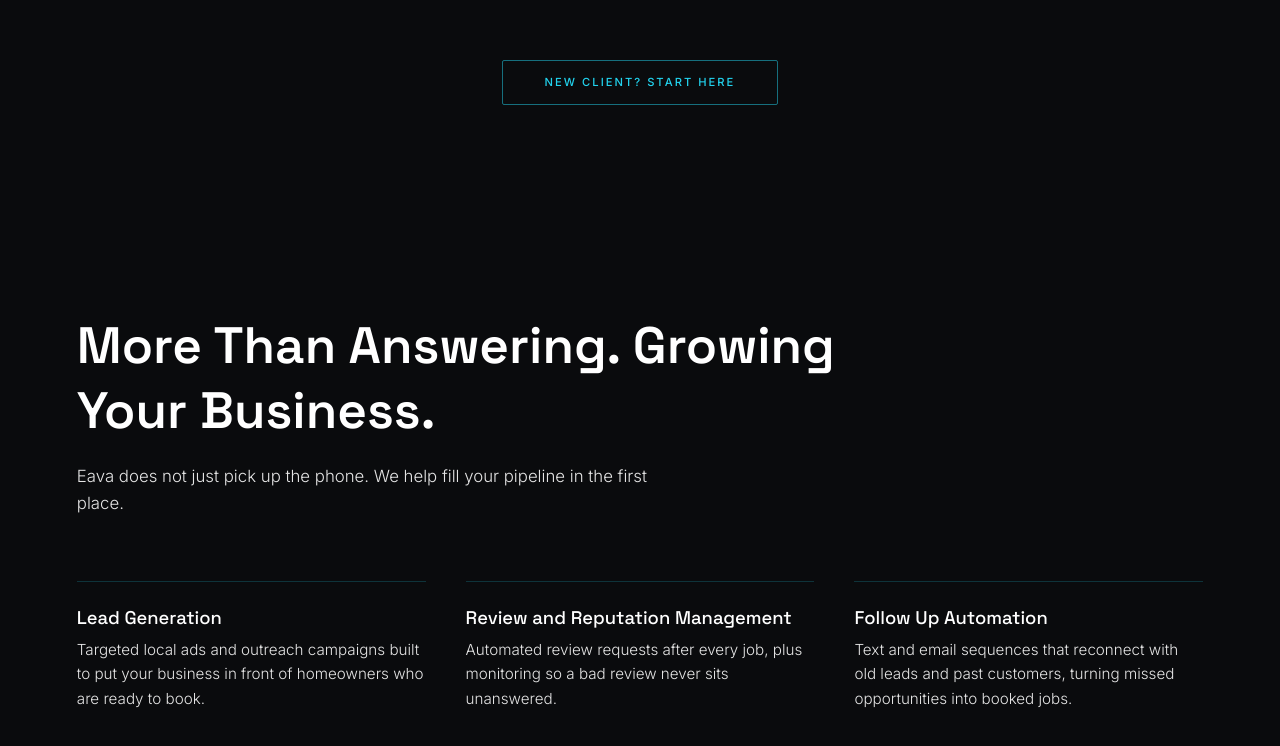
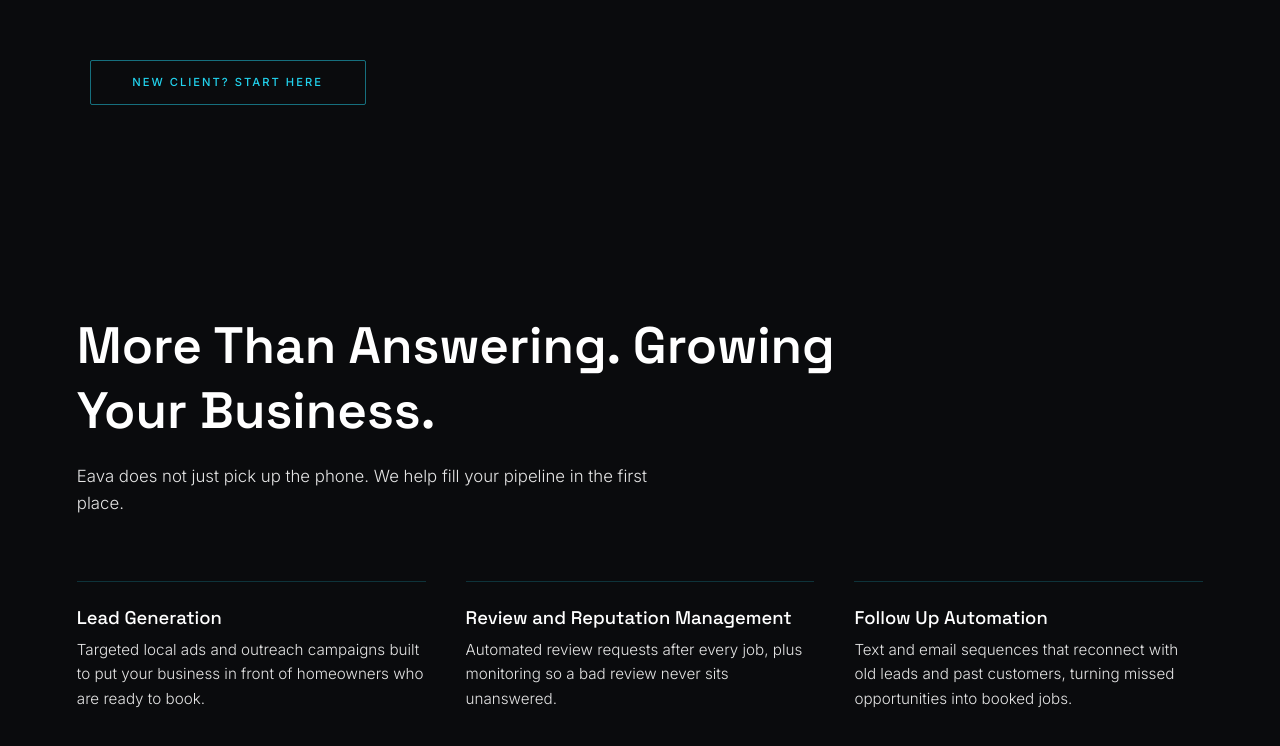
Before and after one commit to Eava-Dev/Eava-website, a Next.js app: page / in a window 1280 px wide. Shown: the part 2420-3166 px from the top of the page. Built offline with nearby package versions, Linux system fonts and the light colour scheme.

Commit message:
Left-align the "New Client? Start Here" CTA under the hero button
Changed justifyContent from center to flex-start and matched the
container's horizontal padding to the hero's 7vw so both buttons
share the same left edge. No changes to button styling or vertical
spacing.

```diff
--- a/app/components/OnboardingCTA.tsx
+++ b/app/components/OnboardingCTA.tsx
@@ -8,9 +8,9 @@
     <div
       style={{
         background: "#0A0B0D",
-        padding: "5rem 6vw",
+        padding: "5rem 7vw",
         display: "flex",
-        justifyContent: "center",
+        justifyContent: "flex-start",
       }}
     >
       <FadeIn>
```
